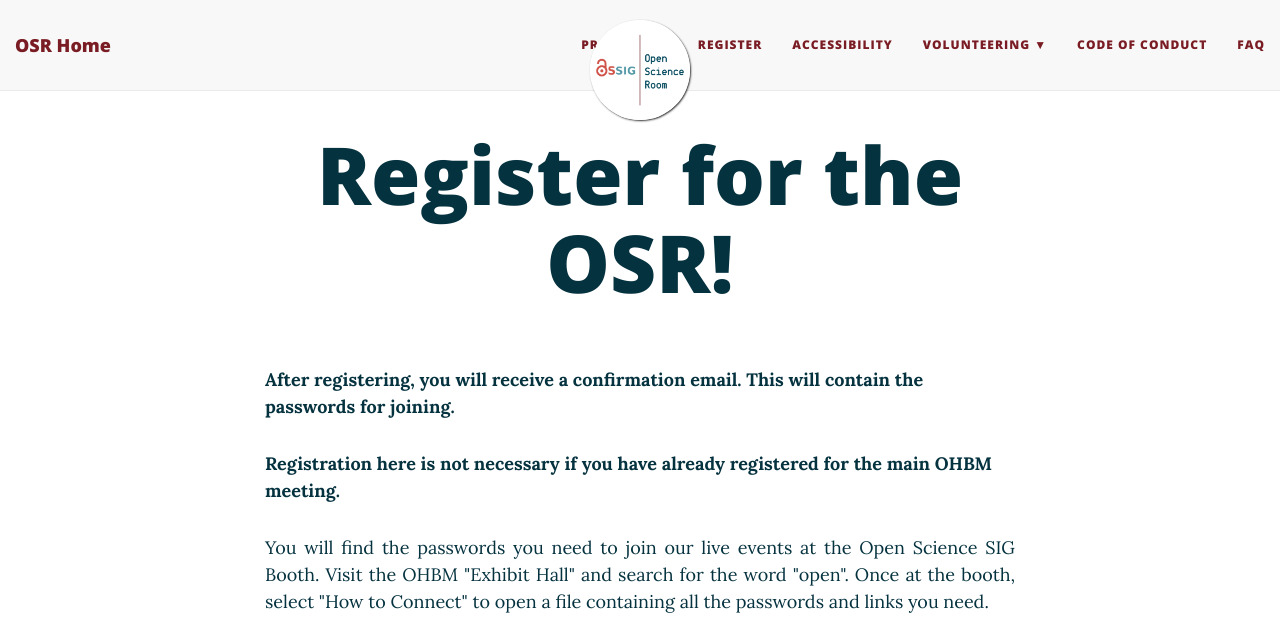
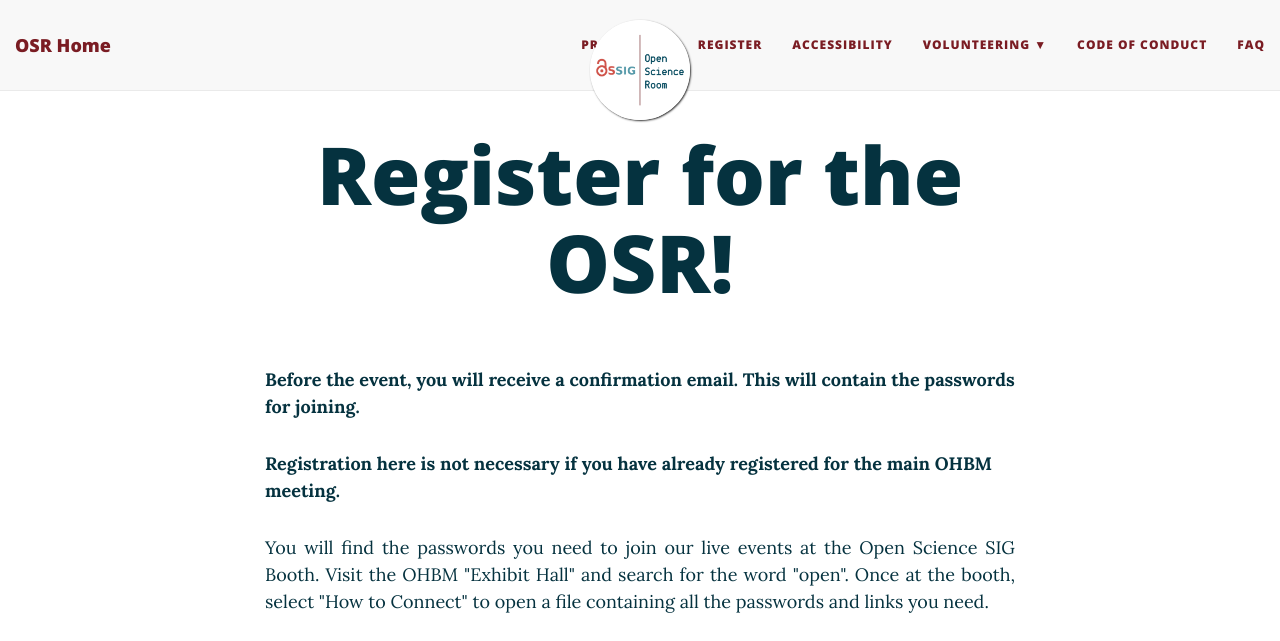
Before and after one commit to ohbm/osr2021, a Jekyll site: the page built from register.md, in a window 1280 px wide and 900 px high, cut to the strip 0-641 px from the top of the window. Built offline with Jekyll 4.4.1, drawn with Linux system fonts in a browser that asks for light colours; nearby versions of some CDN libraries.

Commit message:
Suggested edit that the email will come a bit later
As discussed with @evaalonsoortiz and @GGonEsc

```diff
--- a/register.md
+++ b/register.md
@@ -4,7 +4,7 @@
 ---
 
 
-**After registering, you will receive a confirmation email. This will contain the passwords for joining.**
+**Before the event, you will receive a confirmation email. This will contain the passwords for joining.**
 
 
 **Registration here is not necessary if you have already registered for the main OHBM meeting.**
```
